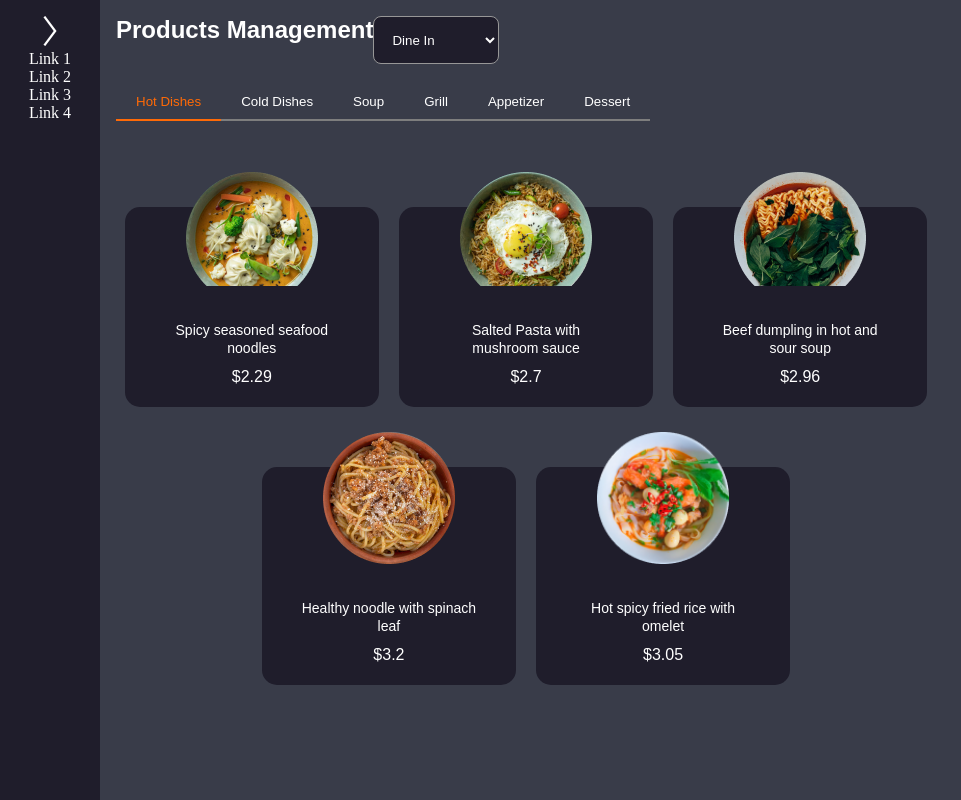
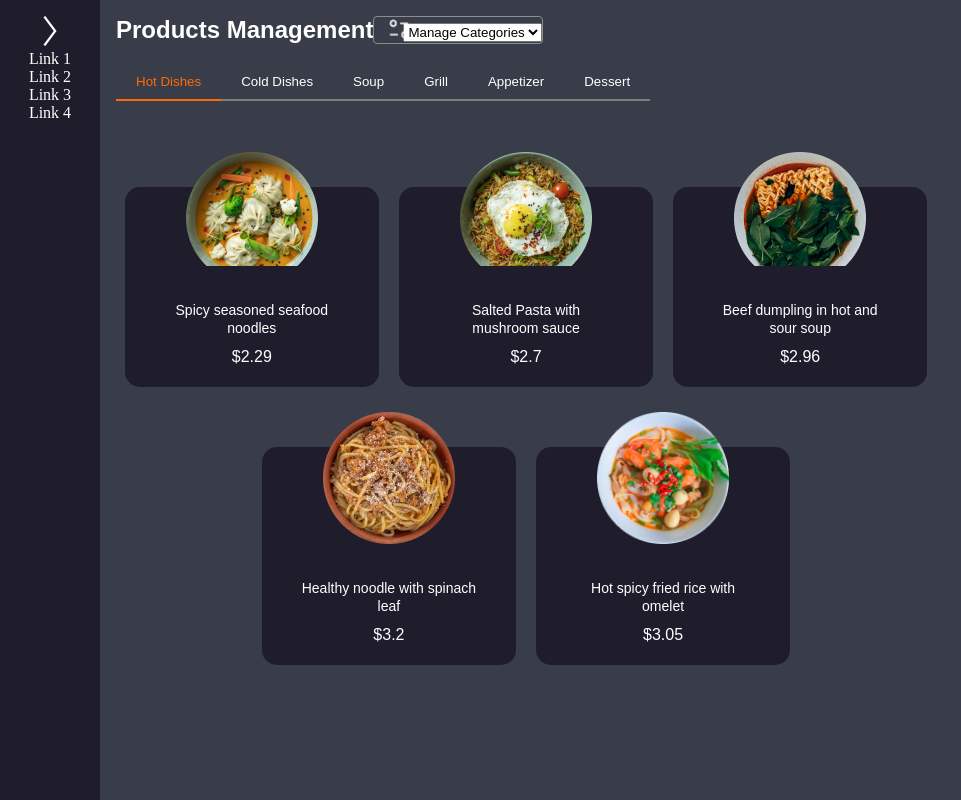
Before and after one commit to altugaltuner/food-order-altug, a React (Vite) app: page / in a window 1280 px wide. Shown: the whole page, without its empty margins (0-961 px from the left). Built offline with nearby package versions, Linux system fonts and the light colour scheme; no server answers; the database is empty; sample sign-in values are in the browser's storage.

Commit message:
photos added

```diff
--- a/src/components/ProductsManagement/ProductsManagement.jsx
+++ b/src/components/ProductsManagement/ProductsManagement.jsx
@@ -7,6 +7,7 @@ import photo3 from "../../assets/food3.png";
 import photo4 from "../../assets/food4.png";
 import photo5 from "../../assets/food5.png";
 
+import filterPhoto from "../../assets/Filter.png";
 
 
 function ProductsManagement() {
@@ -46,12 +47,15 @@ function ProductsManagement() {
             <div className="left-top-of-dishes">
                 <h2 className="username-of-hello">Products Management</h2>
 
-                <select name="" id="" className="options-for-dishes">
-                    <option value="dine-in">Dine In</option>
-                    <option value="dine-out">Dine Out</option>
-                    <option value="dine-on">Dine On</option>
-                    <option value="dine-up">Dine Up</option>
-                </select>
+                <div className="filter-order-btn">
+                    <img className="filter-order-btn-img" src={filterPhoto} alt="filter-icon" />
+                    <select className="filter-order-select">
+                        <option value="">Manage Categories</option>
+                        <option value="highest">Highest Payment</option>
+                        <option value="lowest">Lowest Payment</option>
+                        <option value="status">Status</option>
+                    </select>
+                </div>
 
             </div>
         </div>
--- a/src/components/ProductsManagement/ProductsManagement.scss
+++ b/src/components/ProductsManagement/ProductsManagement.scss
@@ -143,7 +143,32 @@
         color: #ff6a07;
         border-bottom: 2px solid #ff6a07;
     }
+}
 
+.filter-order-btn {
+    background: none;
+    font-family: "Barlow", sans-serif;
+    border: 1px solid rgb(141, 141, 141);
+    border-radius: 4px;
+    color: wheat;
+    cursor: pointer;
+
+    .filter-order-btn-img {
+        width: 20px;
+        height: 20px;
+        position: relative;
+        top: 2px;
+        left: 15px;
+        margin-right: 9px;
+    }
+
+    &:hover {
+        background-color: darken(rgb(141, 141, 141), 10%);
+    }
+
+    &:active {
+        background-color: darken(rgb(141, 141, 141), 20%);
+    }
 }
 
 
```
Also changed, not shown: src/assets/Filter.png (added).
